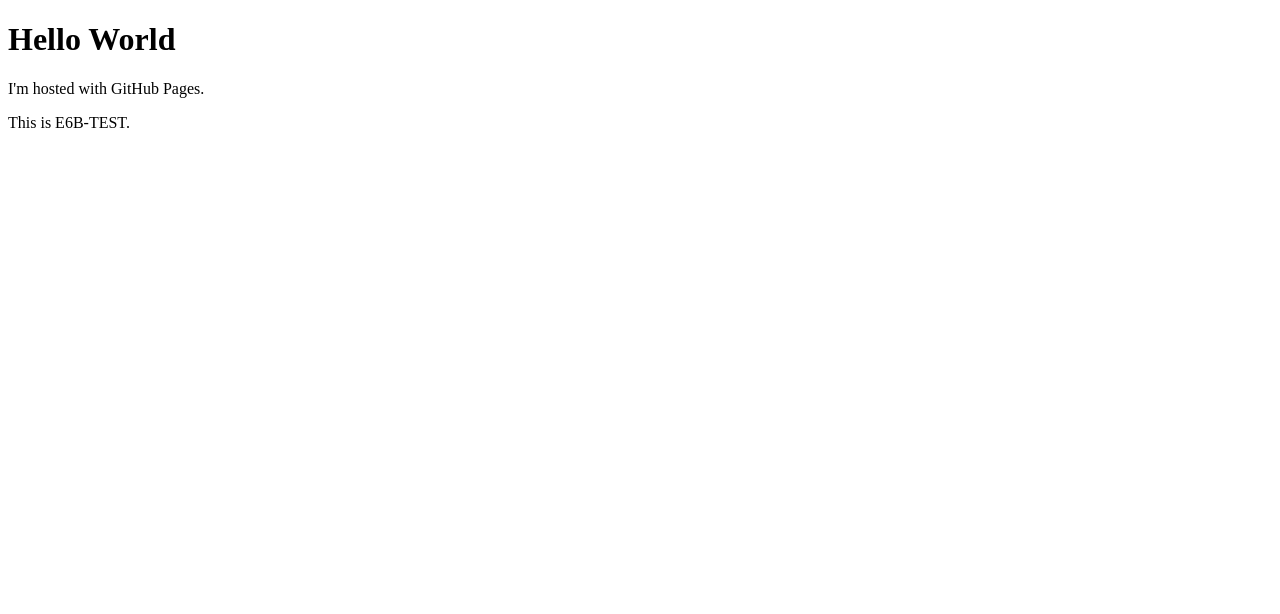
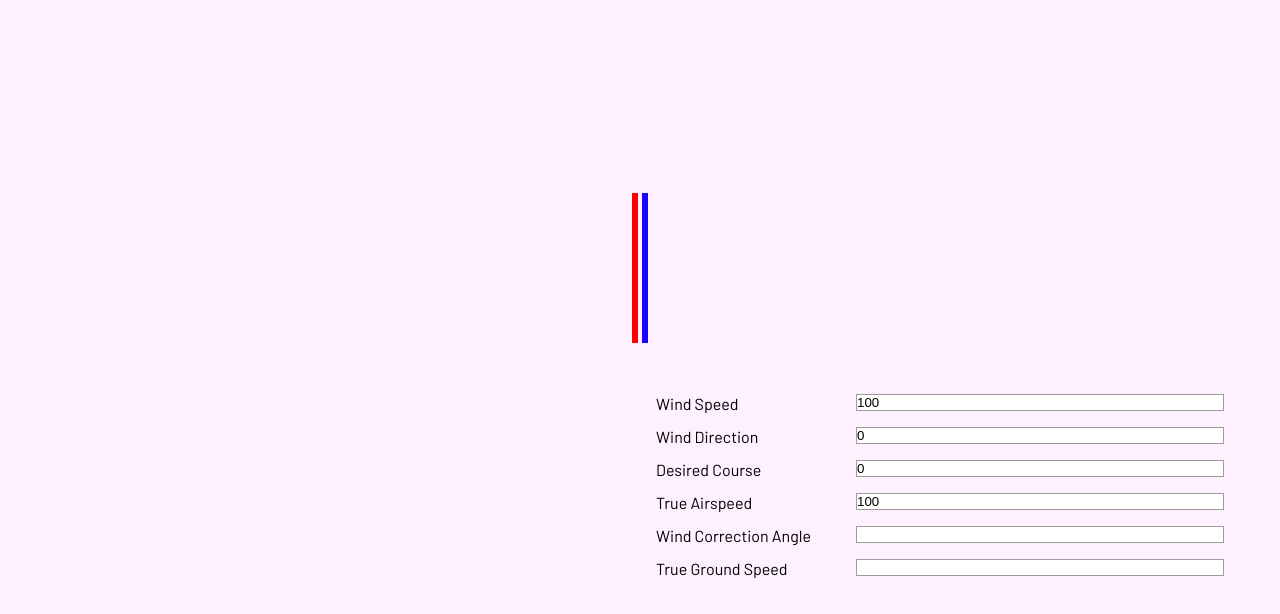
Before and after one commit to dvictorerol/E6B-TEST, a plain HTML site: page index.html in a window 1280 px wide. Drawn offline with nearby package versions, Linux system fonts and the light colour scheme.

Commit message:
update functions, update index.html

```diff
--- a/index.html
+++ b/index.html
@@ -1,8 +1,49 @@
 <!DOCTYPE html>
-<html>
+<html lang="en" >
+<head>
+  <meta charset="UTF-8">
+  <title>E6B Flight Calculator</title>
+  <link rel="stylesheet" href="./style.css">
+
+</head>
 <body>
-<h1>Hello World</h1>
-<p>I'm hosted with GitHub Pages.</p>
-<p>This is E6B-TEST.</p>
+
+
+<div >
+<svg class="wind">
+  <rect x="0" y="0" height="0"/>
+</svg>
+<svg class="course">
+  <rect x="0" y="0" height="0"/>
+</svg>
+</div>
+
+
+
+<form>
+
+    <label for="windSpeed">Wind Speed</label>
+    <input type="text" id="windSpeed" >
+
+    <label for="windDirection">Wind Direction</label>
+    <input type="text" id="windDirection">
+
+    <label for="desiredCourse">Desired Course</label>
+    <input type="text" id="desiredCourse">
+
+    <label for="trueAirspeed">True Airspeed</label>
+    <input type="text" id="trueAirspeed">
+
+    <label for="windCorrectionAngle">Wind Correction Angle</label>
+    <input type="text" id="windCorrectionAngle">
+
+    <label for="trueGroundSpeed">True Ground Speed</label>
+    <input type="text" id="trueGroundSpeed">
+</form>
+
+
+<!-- partial -->
+<script src='https://cdnjs.cloudflare.com/ajax/libs/animejs/2.2.0/anime.min.js'></script><script  src="./script.js"></script>
+
 </body>
 </html>
--- /dev/null
+++ b/script.js
@@ -0,0 +1,86 @@
+
+document.getElementById('windSpeed').value = 100
+document.getElementById('windDirection').value = 0
+document.getElementById('desiredCourse').value = 0
+document.getElementById('trueAirspeed').value = 100
+
+function windCorrectionAngle(vW, w, d, vA){
+
+    /*
+
+    Returns the wind correction angle in degrees
+
+    vW : wind speed
+
+    w : wind direction
+
+    d : desired course
+
+    vW : true airspeed
+
+    angle_unit : in degrees
+
+    */
+
+
+
+    asinParam = vW * Math.sin((w  - d) * Math.PI / 180) / vA
+
+    if (asinParam >= 0){
+      asinParam = Math.min(asinParam, 1)
+    } else{
+
+      asinParam = Math.max(asinParam, -1)
+    }
+
+    return Math.asin(asinParam) * 180 / Math.PI
+
+}
+function trueGroundSpeed(vW, w, d, vA){
+  /*
+
+    Returns the true ground speed
+
+    vA : wind speed
+
+    w : wind direction
+
+    d : desired course
+
+    vA : true airspeed
+
+    angle_unit : in degrees
+
+  */
+
+  deltaA = windCorrectionAngle(vW, w, d, vA);
+  var caca = Math.sqrt(Math.pow(vA, 2) + Math.pow(vW, 2) - 2 * vA * vW * Math.cos((d - w + deltaA) * Math.PI / 180));
+  console.log(caca);
+  return caca;
+
+
+
+}
+
+document.body.addEventListener("keyup", function(event) {
+  if (event.key == 'Enter'){
+    var windSpeed = document.getElementById('windSpeed').value
+    var windDirection = document.getElementById('windDirection').value
+    var desiredCourse = document.getElementById('desiredCourse').value
+    var trueAirspeed = document.getElementById('trueAirspeed').value
+    document.getElementById('windCorrectionAngle').value = windCorrectionAngle(windSpeed, windDirection, desiredCourse, trueAirspeed)
+    document.getElementById('trueGroundSpeed').value = trueGroundSpeed(windSpeed, windDirection, desiredCourse, trueAirspeed)
+    /*
+    anime({
+      targets: '.wind',
+      height: windSpeed,
+      rotate: windDirection % 360
+    })
+    anime({
+      targets: '.course',
+      height: trueAirspeed,
+      rotate: desiredCourse % 360
+    })
+    */
+  }
+});
--- a/dist copy/style.css
+++ b/style.css
@@ -12,14 +12,45 @@ body {
   flex-direction: column;
   align-items: center;
   justify-content: center;
-  background: #fbd6fc;
+  background: #fef0ff;
   font-family: "Barlow", sans-serif;
 }
 
-.rect {
-  height: 50px;
-  width: 10px;
+.wind {
+  width: 6px;
   background-color: red;
+  transform-origin: bottom right;
+}
+
+.course {
+  width: 6px;
+  background-color: rgb(25, 0, 255);
+  transform-origin: bottom right;
 
 }
+
+form {
+  margin-top: 2rem;
+  max-width: 600px;
+  margin-left: 50%;
+  margin-right: auto;
+  padding: 1em;
+}
+
+form input {
+  margin-bottom: 1rem;
+  background: #fff;
+  border: 1px solid #9c9c9c;
+}
+
+label {
+  float: left;
+  width: 200px;
+  padding-right: 24px;
+}
+
+input {
+  float: left;
+  width: calc(100% - 200px);
+}
 /* have the clock describing the svg expand to cover a sizeable portion of the viewport */
```
Also changed, not shown: dist copy/index.html (deleted, +0 -22 lines), dist copy/script.js (deleted, +0 -11 lines), 1 other file.
